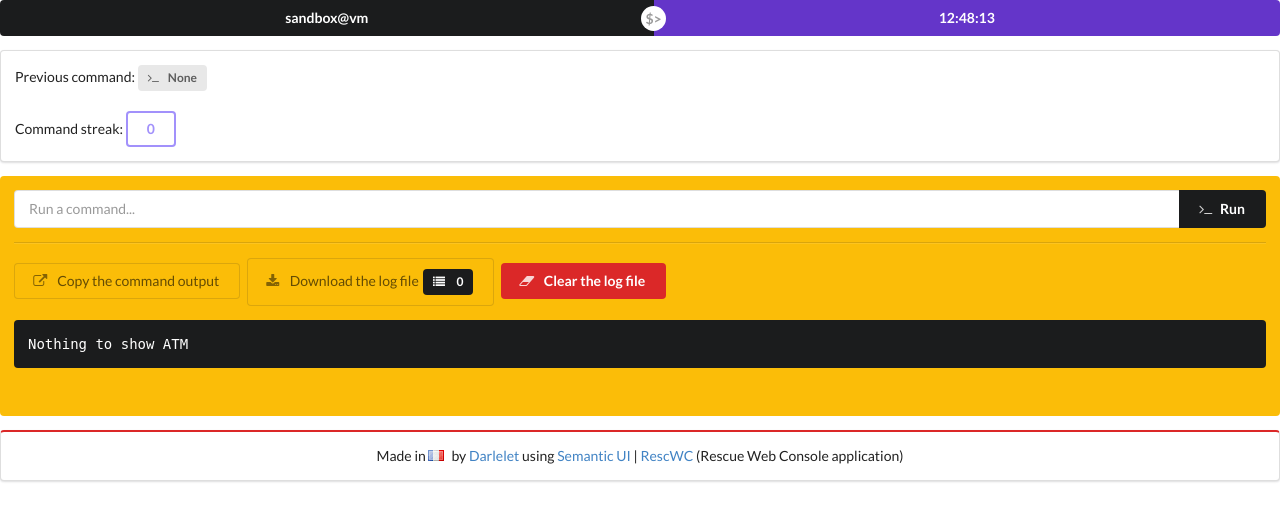
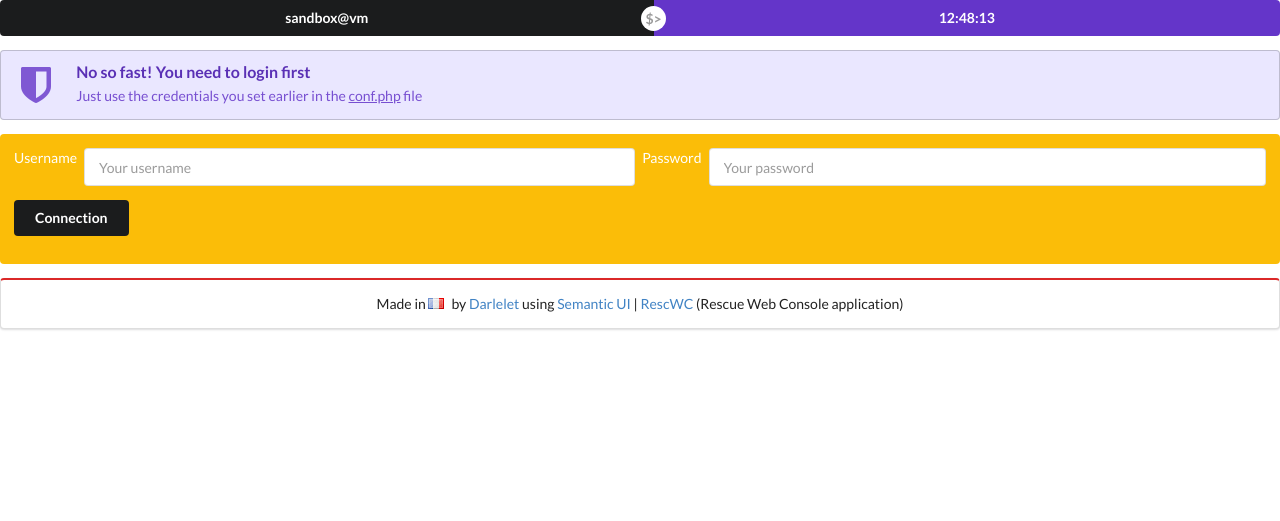
Before and after one commit to Darlelet/RescWC, a PHP site: page / in a window 1280 px wide. Shown: the top 521 px of the page. Run offline with PHP 8.4, Linux system fonts and the light colour scheme; some libraries are stand-ins or nearby versions.

Commit message:
log + auth update

```diff
--- /dev/null
+++ b/conf.php
@@ -0,0 +1,13 @@
+<?php
+// modify this config file
+$config = array(
+  "enable_log" => "yes",
+  "log_history" => "10000",
+  "log_file" => "../.log",
+  "require_connection" => "yes",
+  'user' => 'user',
+  'password' => 'password',
+  "use_sudo" => "yes",
+  "sudo_password" => ""
+);
+?>
--- a/index.php
+++ b/index.php
@@ -3,53 +3,14 @@
 <link rel="stylesheet" type="text/css" href="semantic/dist/semantic.min.css">
 <link rel="stylesheet" type="text/css" href="css/custom.css">
 </head>
+<?php session_start(); ?>
+<?php include 'php/options.php'; ?>
 <body>
-<?php include 'php/header.php'; ?>
-<div class="ui warning segment">
-  <div>Previous command: <a class="ui label" id="prev-button"><i class="terminal icon"></i><span id="previous">None</span></a></div>
-  <br>
-  <div>Command streak:   <button id="streak" class="ui inverted violet button">0</button></div>
-</div>
-
-<div class="ui inverted yellow segment">
-<div class="ui fluid action input">
-  <input type="text" id= "command_input" placeholder="Run a command..." type="submit" autocomplete="off">
-  <button class="ui black button" id="submit" type="submit"><i class="terminal icon"></i>Run</button>
-</div>
-<div class="ui divider"></div>
-<button id="copy_result" class="ui basic button">
-  <i class="icon external"></i>
-  Copy the command output
-</button>
-<button id="download_log" class="ui basic button">
-  <i class="icon download"></i>
-  Download the log file
-  <div class="ui black label">
-    <i class="list icon"></i> <span id="nb_log"></span>
-  </div>
-</button>
-<button id="clear_log" class="ui negative button">
-  <i class="icon erase"></i>
-  Clear the log file
-</button>
-<div id="copy_message" class="ui basic modal">
-  <div class="ui icon header">
-    <i class="icon external"></i>
-    Command output successfuly copied to clipboard
-  </div>
-  <div class="actions">
-    <div class="ui green ok inverted button">
-      <i class="checkmark icon"></i>
-      Alright!
-    </div>
-  </div>
-</div>
-<pre>
-<div class="ui inverted segment" name="result" id="result">Nothing to show ATM</div>
-</pre>
-</div>
+<?php include 'view/header.php'; ?>
+<?php include 'view/' . (($opt['require_connection'] &&
+(!isset($_SESSION['auth']) || !$_SESSION['auth'])) ? 'login' : 'app') . '.php'; ?>
 </body>
-<?php include 'php/footer.php'; ?>
+<?php include 'view/footer.php'; ?>
 <script src="https://ajax.googleapis.com/ajax/libs/jquery/3.0.0/jquery.min.js"></script>
 <script src="semantic/dist/semantic.min.js"></script>
 <script src="js/process.js"></script>
--- a/js/process.js
+++ b/js/process.js
@@ -49,11 +49,14 @@ $("#clear_log").click(function() {
   log_file(2, "", 0);
   $("#result").html("Nothing to show ATM");
 });
+$("#download_log").click(function() {
+  window.location.replace("php/download.php");
+});
 
 update();
 function update() {
 $("#time").text(new Date().toTimeString().split(" ")[0]);
-window.setTimeout(update, 100);
+window.setTimeout(update, 1000);
 }
 
 line_num();
--- a/php/log.php
+++ b/php/log.php
@@ -1,5 +1,7 @@
 <?php
 include 'options.php';
+
+if (!$opt['enable_log']) return ;
 if (!isset($opt['log_history']) || $opt['log_history'] < 0 || $opt['log_history'] > 1000000) {
   echo 'log_history variable must be positive and smaller or equal to 1 000 000';
   echo $opt['general']['log_history'];
--- a/php/options.php
+++ b/php/options.php
@@ -1,3 +1,8 @@
 <?php
-$opt = parse_ini_file("../settings.ini");
+include (file_exists('conf.php') ? "" : "../") . "conf.php";
+
+foreach ($config as $current => $key)
+{
+  $opt[$current] = (($key == "yes") ? 1 : (($key == "no") ? 0 : $key));
+}
 ?>
--- a/settings.ini
+++ /dev/null
@@ -1,10 +0,0 @@
-[general]
-enable_log=yes
-log_history=10000
-log_file="../.log"
-[connection]
-user=user
-password=password
-[advanced]
-use_sudo=no
-sudo_password=
--- /dev/null
+++ b/view/login.php
@@ -0,0 +1,29 @@
+<?php $nauth = (isset($_SESSION['auth']) && $_SESSION['auth'] == 0) ? 1 : 0; ?>
+<?php unset($_SESSION['auth']); ?>
+<div class="ui icon <?php echo ($nauth) ? 'red' : 'violet'; ?> message">
+  <i class="<?php echo ($nauth) ? 'ban' : 'protect'; ?> icon"></i>
+  <div class="content">
+    <div class="header">
+      <?php echo ($nauth) ? 'Invalid username or password' : 'No so fast! You need to login first'; ?>
+    </div>
+    <p><?php echo ($nauth) ? 'Please correct your credentials' :
+    'Just use the credentials you set earlier in the <u>conf.php</u> file'; ?></p>
+  </div>
+</div>
+<div class="ui inverted yellow segment">
+<form class="ui form" action="php/auth.php" method="post">
+  <div class="field">
+  <div class="two fields">
+    <label>Username</label>
+    <div class="field">
+      <input type="text" name="username" placeholder="Your username">
+    </div>
+    <label>Password</label>
+    <div class="field">
+      <input type="password" name="password" placeholder="Your password">
+    </div>
+  </div>
+</div>
+<input type="submit" class="ui black button" value="Connection"></input>
+</form>
+</div>
```
Also changed, not shown: php/auth.php (+7 -0 lines), php/download.php (+13 -0 lines), view/app.php (added, +43 -0 lines), view/log_buttons.php (added, +11 -0 lines), view/footer.php (renamed from php/footer.php), view/header.php (renamed from php/header.php).
